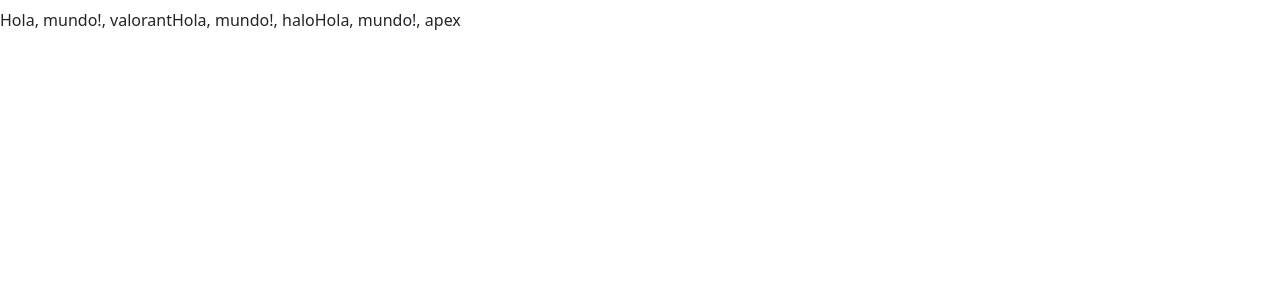
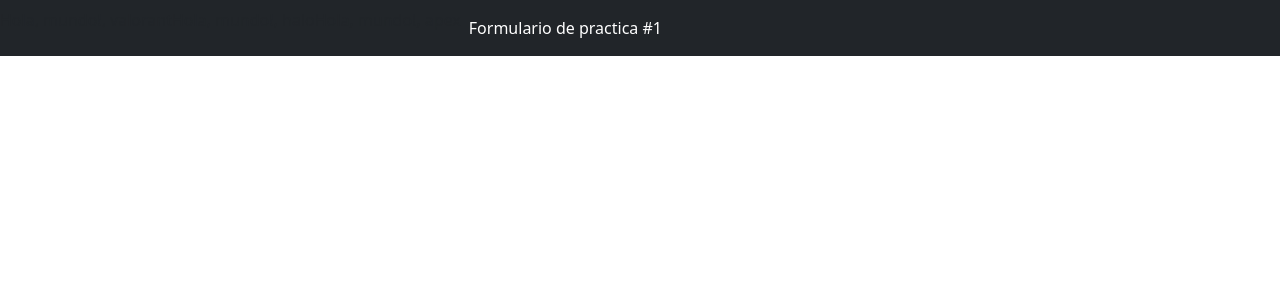
Before and after one commit to Eduardo-bg01/Eduardo-bg01.github.io, a Flask app: page /prueba in a window 1280 px wide. Shown: the top 300 px of the page. Run offline with Flask 2, Linux system fonts and the light colour scheme.

Commit message:
No me gusto el cambio anterior

```diff
--- a/app/templates/prueba.html
+++ b/app/templates/prueba.html
@@ -7,7 +7,7 @@
         <link href="https://cdn.jsdelivr.net/npm/bootstrap@5.2.2/dist/css/bootstrap.min.css" rel="stylesheet"
         integrity="sha384-Zenh87qX5JnK2Jl0vWa8Ck2rdkQ2Bzep5IDxbcnCeuOxjzrPF/et3URy9Bv1WTRi" crossorigin="anonymous">
         <body>
-            <nav class="navbar navbar-expand-lg navbar-dark bg-green">
+            <nav class="navbar navbar-expand-lg navbar-dark bg-dark">
                 <ul class="navbar-nav me-auto mb-2 mb-lg-0">
                     {% for game in varx %}
                     <li class="nav-item">
```
